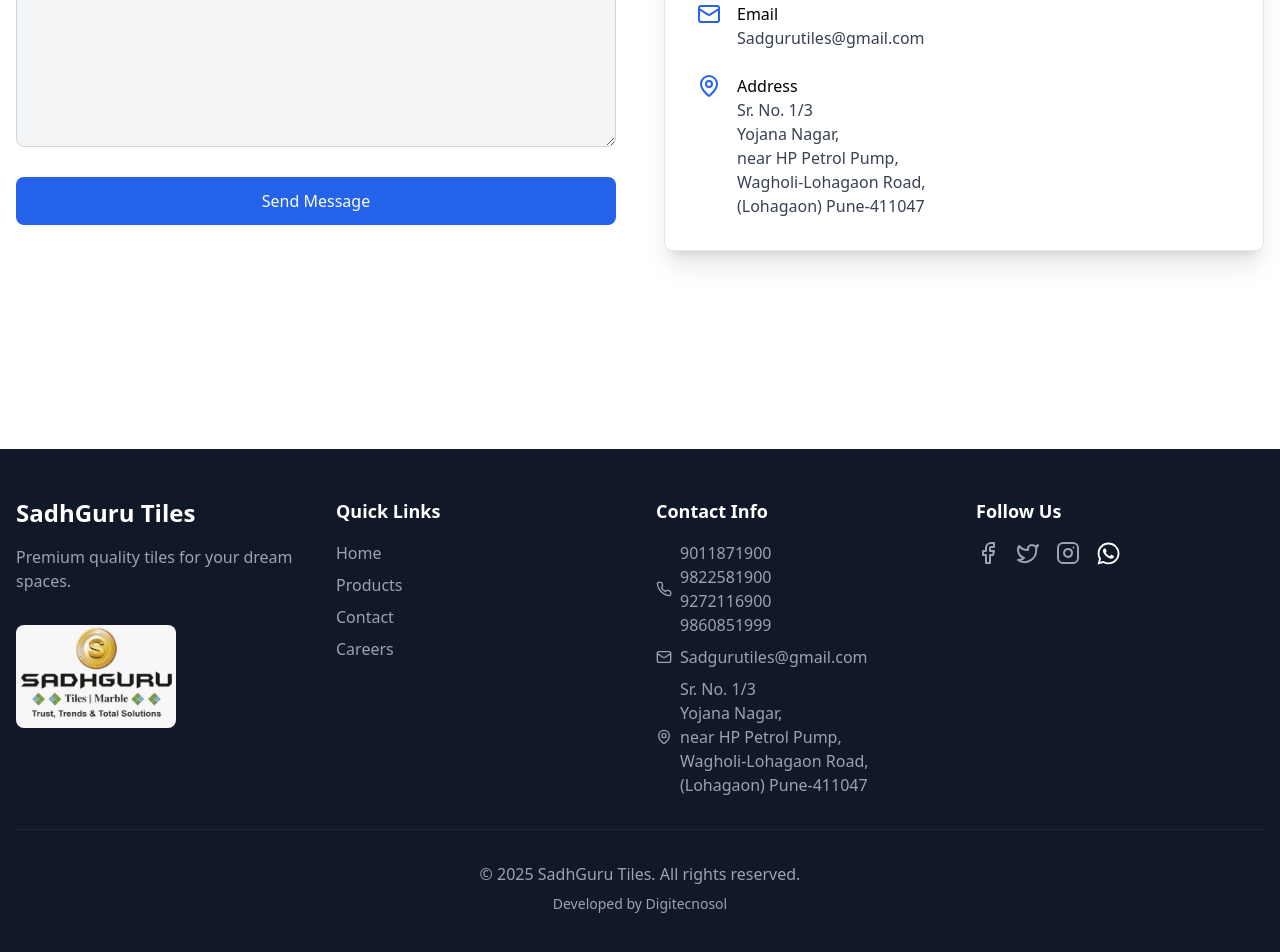
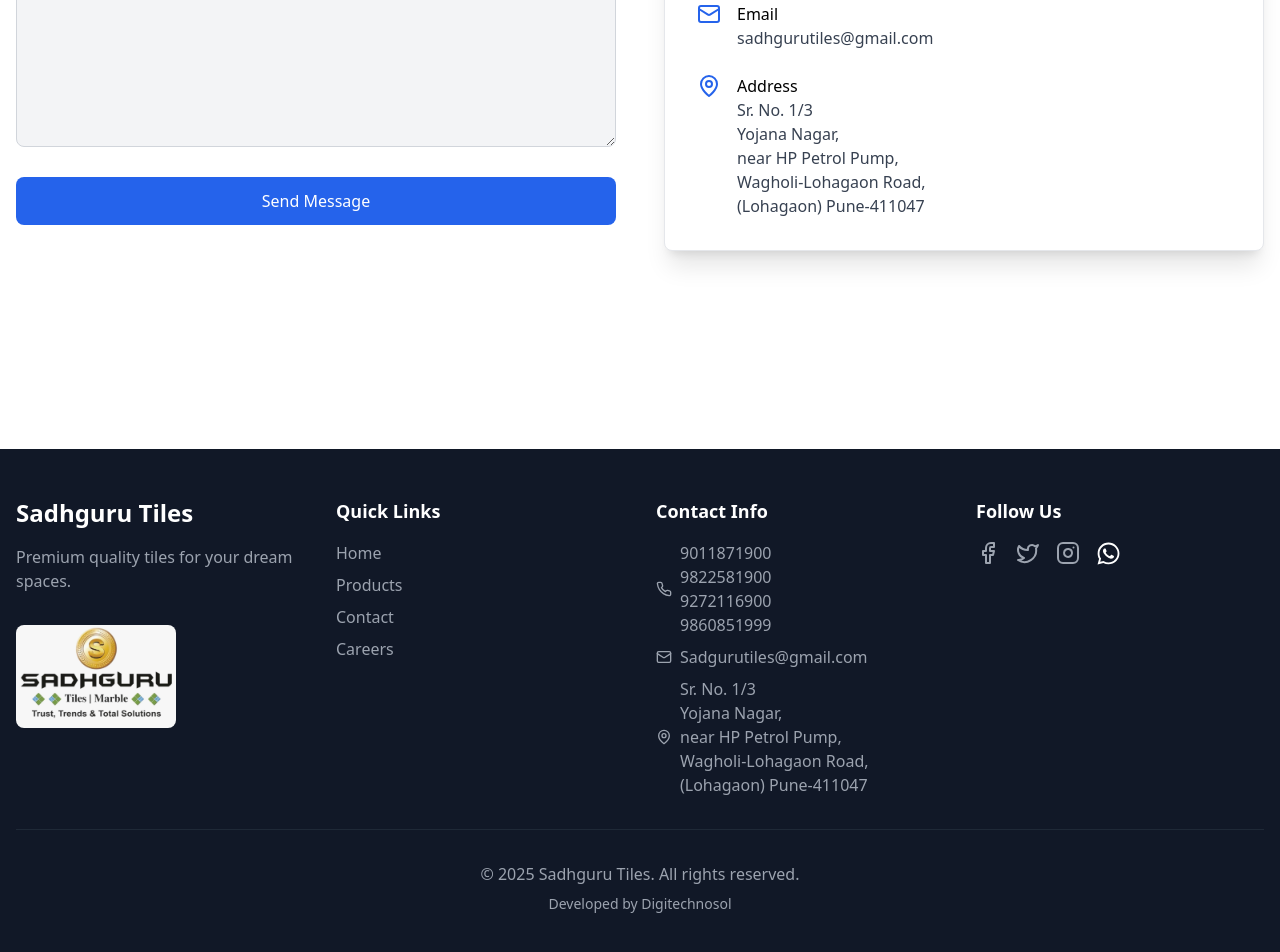
Before and after one commit to dkmishra2407/Intership-Project-4, a React (Vite) app: page /contact in a window 1280 px wide. Shown: the part 440-1392 px from the top of the page. Built offline with nearby package versions, Linux system fonts and the light colour scheme.

Commit message:
commiting

```diff
--- a/src/components/Footer.tsx
+++ b/src/components/Footer.tsx
@@ -9,7 +9,7 @@
       <div className="container mx-auto px-4 py-12">
         <div className="grid grid-cols-1 md:grid-cols-4 gap-8">
           <div className="flex flex-col items-start gap-4">
-            <h3 className="text-2xl font-bold">SadhGuru Tiles</h3>
+            <h3 className="text-2xl font-bold">Sadhguru Tiles</h3>
             <p className="text-gray-400">Premium quality tiles for your dream spaces.</p>
             <img src={logo} alt="Company Logo" className="w-40 mt-4 rounded-lg" />
           </div>
@@ -66,8 +66,8 @@
         </div>
 
         <div className="border-t border-gray-800 mt-8 pt-8 text-center text-gray-400">
-          <p>&copy; {new Date().getFullYear()} SadhGuru Tiles. All rights reserved.</p>
-          <p className="text-sm mt-2">Developed by Digitecnosol</p>
+          <p>&copy; {new Date().getFullYear()} Sadhguru Tiles. All rights reserved.</p>
+          <p className="text-sm mt-2">Developed by Digitechnosol</p>
         </div>
       </div>
     </footer>
--- a/src/components/pdfredirect.tsx
+++ b/src/components/pdfredirect.tsx
@@ -405,7 +405,7 @@
             <Link
               key={category}
               heading={category}
-              subheading="SadhGuru Tiles"
+              subheading="Sadhguru Tiles"
               href={href}
               subtypes={subtypes}
             />
--- a/src/pages/Careers.tsx
+++ b/src/pages/Careers.tsx
@@ -40,7 +40,7 @@
   ];
 
   const handleApplyClick = (jobTitle) => {
-    const mailtoLink = `mailto:Sadgurutiles@gmail.com?subject=Application for ${encodeURIComponent(
+    const mailtoLink = `mailto:sadhgurutiles@gmail.com?subject=Application for ${encodeURIComponent(
       jobTitle
     )}&body=Dear HR,%0D%0A%0D%0AI am writing to apply for the position of ${encodeURIComponent(jobTitle)}. Please find my resume attached.%0D%0A%0D%0AThank you.%0D%0A%0D%0ABest regards,%0D%0A[Your Name]`;
 
--- a/src/pages/Contact.tsx
+++ b/src/pages/Contact.tsx
@@ -8,7 +8,7 @@
 
   const handleApplyClick = (e) => {
     e.preventDefault();
-    const mailtoLink = `mailto:Sadgurutiles@gmail.com?subject=${encodeURIComponent(
+    const mailtoLink = `mailto:sadhgurutiles@gmail.com?subject=${encodeURIComponent(
       'Application from ' + name
     )}&body=${encodeURIComponent(
       `Name: ${name}\nEmail: ${email}\nMessage: ${message}`
@@ -92,7 +92,7 @@
                   <Mail className="text-blue-600" />
                   <div>
                     <h4 className="font-medium text-black">Email</h4>
-                    <p className="text-gray-700">Sadgurutiles@gmail.com</p>
+                    <p className="text-gray-700">sadhgurutiles@gmail.com</p>
                   </div>
                 </div>
 
```
